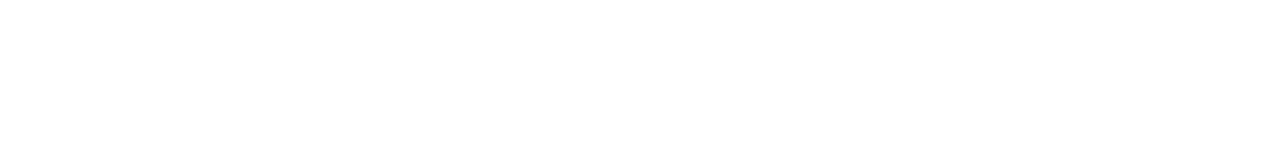
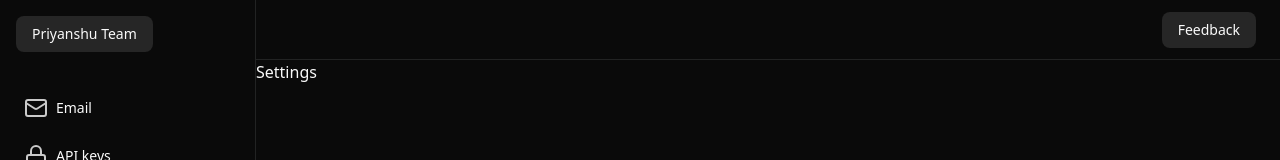
Before and after one commit to priyanshuxkumar/emitto, a Next.js app in the folder apps/web/: page /settings in a window 1280 px wide. Before the commit this address had no page. Shown: the top 160 px of the page. Built offline with nearby package versions, Linux system fonts and the light colour scheme; no server answers.

Commit message:
move auth routes to auth group and apikey emails logs profile routes to dashboard group

```diff
--- /dev/null
+++ b/apps/web/app/(dashboard)/settings/page.tsx
@@ -0,0 +1,5 @@
+export default function Page() {
+    return (
+        <div>Settings</div>
+    )
+}
```
